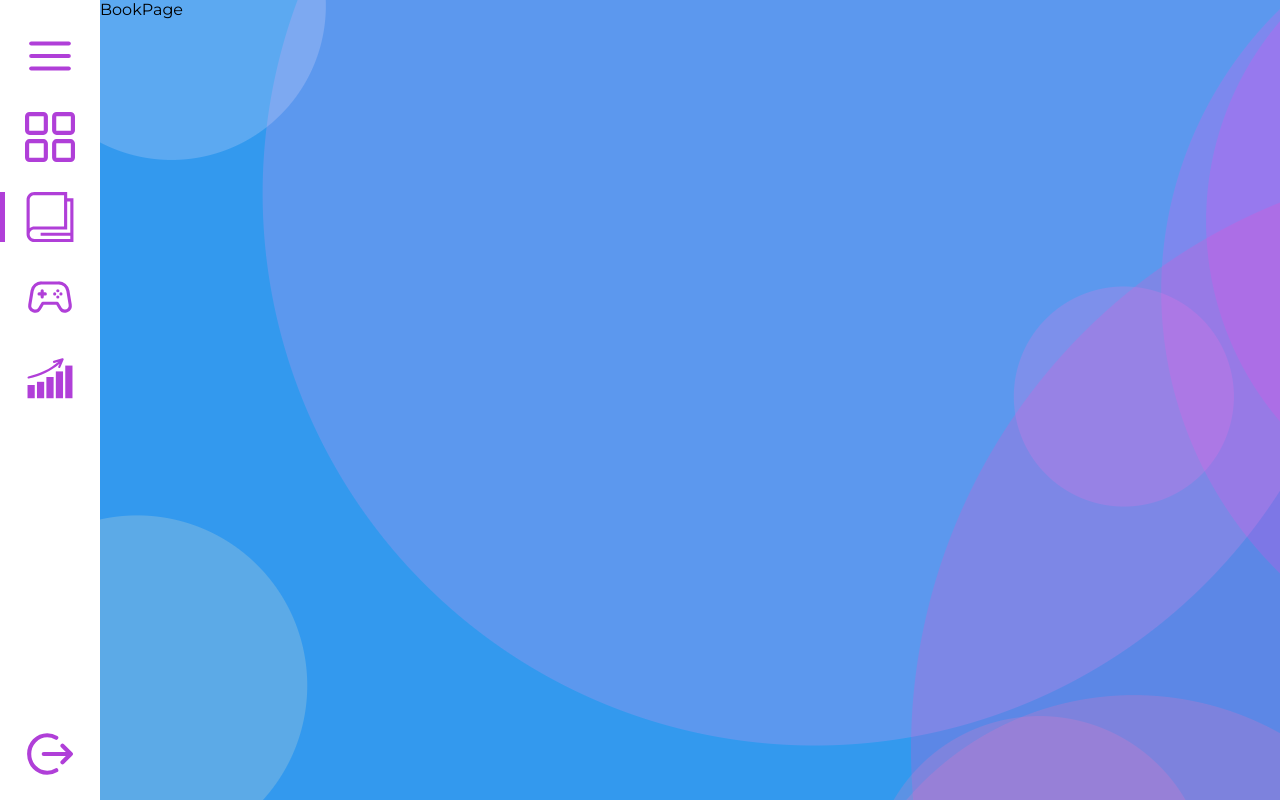
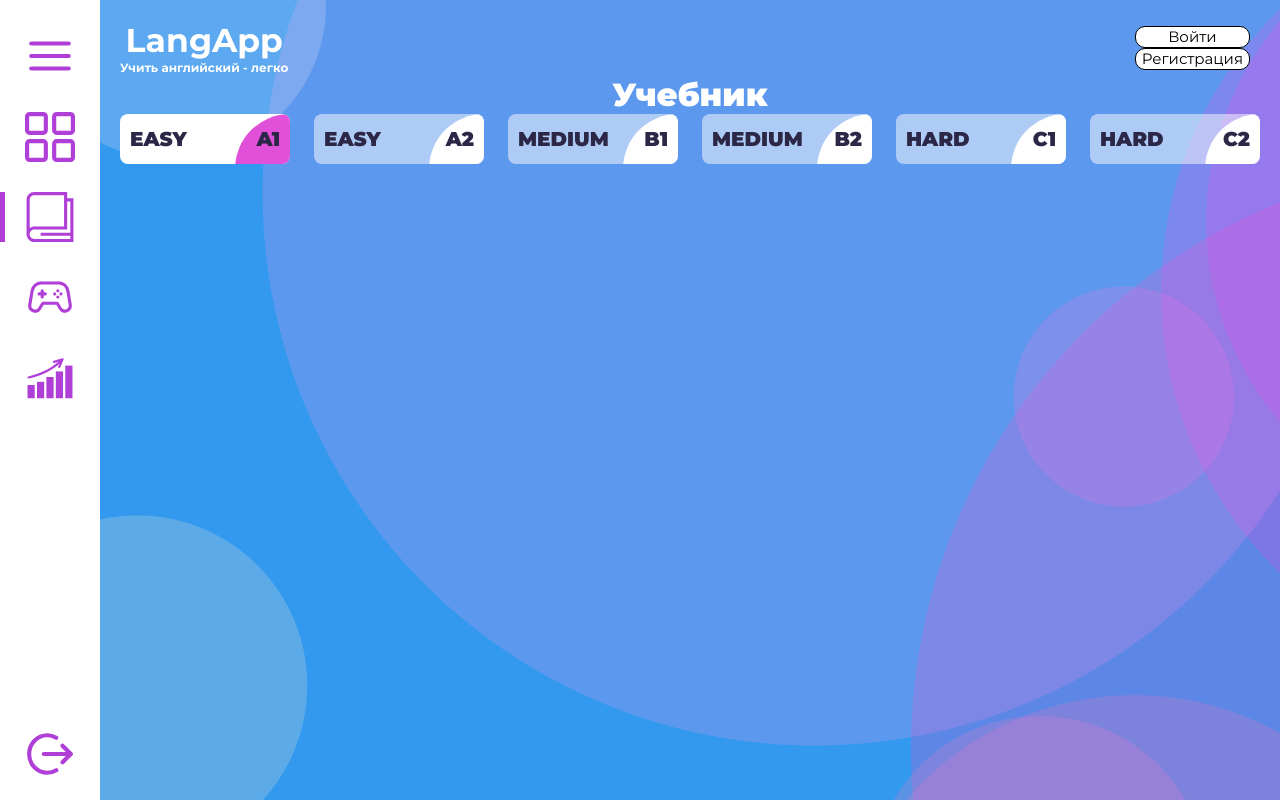
Before and after one commit to Ilyxxxaa/vueLangApp, a Vue app: page /book in a window 1280 px wide. Built offline with nearby package versions, Linux system fonts and the light colour scheme.

Commit message:
feat: add levels buttons

```diff
--- /dev/null
+++ b/src/data/levelsData.ts
@@ -0,0 +1,32 @@
+export const levelsData = [
+  {
+    title: "easy",
+    level: "A1",
+    color: "#e050d9",
+  },
+  {
+    title: "easy",
+    level: "A2",
+    color: "#0095ff",
+  },
+  {
+    title: "medium",
+    level: "B1",
+    color: "rgb(158, 255, 195)",
+  },
+  {
+    title: "medium",
+    level: "B2",
+    color: "#e6e930",
+  },
+  {
+    title: "hard",
+    level: "C1",
+    color: "#FFAD00",
+  },
+  {
+    title: "hard",
+    level: "C2",
+    color: "#e8743a",
+  },
+];
--- a/src/pages/BookPage/BookPage.vue
+++ b/src/pages/BookPage/BookPage.vue
@@ -1,13 +1,100 @@
 <template>
-  <div>BookPage</div>
+  <div class="container">
+    <Header />
+    <div class="book_content">
+      <h2 class="title">Учебник</h2>
+      <div class="levels">
+        <button
+          v-for="(item, index) in levelsData"
+          :key="item.color"
+          class="levels-btn"
+          :style="{
+            'background-color':
+              index === activeLevel ? 'white' : 'rgba(255, 255, 255, 0.5)',
+          }"
+          @click="changeLevel(index)"
+        >
+          <div class="btn-left">{{ item.title }}</div>
+          <div class="btn-right">{{ item.level }}</div>
+          <span
+            class="btn-circle"
+            :style="{
+              'background-color': index === activeLevel ? item.color : 'white',
+            }"
+          />
+        </button>
+      </div>
+    </div>
+  </div>
 </template>
 
 <script lang="ts">
 import { defineComponent } from "vue";
+import { Header } from "@/components";
+import { levelsData } from "@/data/levelsData";
 
 export default defineComponent({
   name: "BookPage",
+  components: { Header },
+  data() {
+    return {
+      levelsData,
+      activeLevel: 0,
+    };
+  },
+  methods: {
+    changeLevel(level: number) {
+      this.activeLevel = level;
+    },
+  },
 });
 </script>
 
-<style scoped></style>
+<style lang="scss">
+.book_content {
+  display: flex;
+  flex-direction: column;
+
+  .title {
+    color: white;
+    font-size: 32px;
+    font-weight: 900;
+    align-self: center;
+  }
+  .levels {
+    display: flex;
+    justify-content: space-between;
+    flex-wrap: wrap;
+    gap: 20px;
+    &-btn {
+      width: 170px;
+      height: 50px;
+      border-radius: 0.5rem;
+      color: #2c2647;
+      font-size: 20px;
+      font-weight: 900;
+      text-transform: uppercase;
+      display: flex;
+      justify-content: space-between;
+      position: relative;
+      align-items: center;
+      cursor: pointer;
+      overflow: hidden;
+      border: none;
+      padding: 10px;
+    }
+    .btn-right {
+      z-index: 2;
+    }
+
+    .btn-circle {
+      position: absolute;
+      border-radius: 50%;
+      height: 110px;
+      width: 110px;
+      top: 0;
+      right: -55px;
+    }
+  }
+}
+</style>
```
